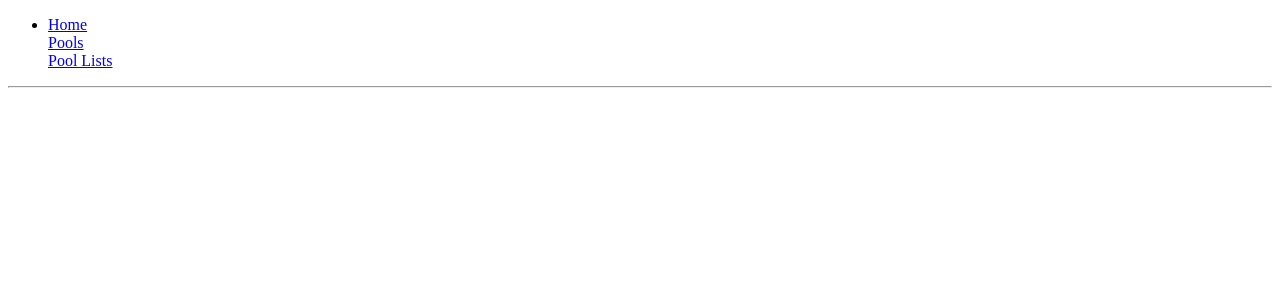
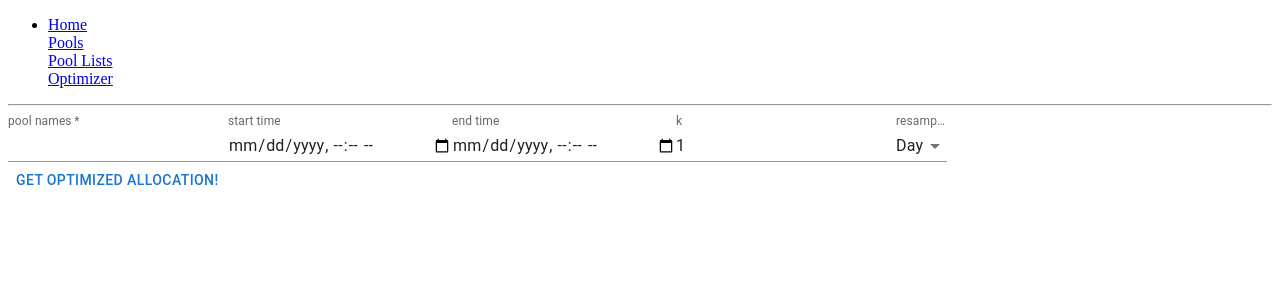
Before and after one commit to Jaxonwht/yield-optimizer, a React (Create React App) app in the folder client/: page /optimizer in a window 1280 px wide. Shown: the top 300 px of the page. Built offline with nearby package versions, Linux system fonts and the light colour scheme.

Commit message:
Add optimizer

```diff
--- a/client/package.json
+++ b/client/package.json
@@ -14,6 +14,7 @@
     "@types/react": "^17.0.39",
     "@types/react-dom": "^17.0.11",
     "axios": "^0.26.1",
+    "qs": "^6.10.3",
     "react": "^17.0.2",
     "react-dom": "^17.0.2",
     "react-router-dom": "^6.2.2",
--- a/client/src/AllRoutes.tsx
+++ b/client/src/AllRoutes.tsx
@@ -3,8 +3,8 @@ import { Routes, Route } from "react-router-dom";
 import Loading from "./components/Loading";
 import Pools from "./components/Pools";
 import PoolList from "./components/pool_list/PoolList";
-
-const Home = React.lazy(() => import("./components/Home"));
+import Optimizer from "./components/optimizer/Optimizer";
+import Home from "./components/Home";
 
 const Main = () => {
   return (
@@ -13,6 +13,7 @@ const Main = () => {
         <Route path="/home" element={<Home />} />
         <Route path="/pools" element={<Pools />} />
         <Route path="/pool-lists" element={<PoolList />} />
+        <Route path="/optimizer" element={<Optimizer />} />
       </Routes>
     </React.Suspense>
   );
--- a/client/src/App.tsx
+++ b/client/src/App.tsx
@@ -16,6 +16,8 @@ function App() {
           <Link to="/pools">Pools</Link>
           <br />
           <Link to="/pool-lists">Pool Lists</Link>
+          <br />
+          <Link to="/optimizer">Optimizer</Link>
         </li>
       </ul>
       <hr />
--- /dev/null
+++ b/client/src/components/common/ShrunkLabelTextField.tsx
@@ -0,0 +1,14 @@
+import { TextField, TextFieldProps } from "@mui/material";
+import * as React from "react";
+
+const ShrunkLabelTextField = (props: TextFieldProps) => {
+  const propsWithShrunkLabel = {
+    ...props,
+    InputLabelProps: {
+      shrink: true,
+    },
+  };
+  return <TextField {...propsWithShrunkLabel} />;
+};
+
+export default ShrunkLabelTextField;
--- /dev/null
+++ b/client/src/components/optimizer/Optimizer.tsx
@@ -0,0 +1,106 @@
+import * as React from "react";
+import ShrunkLabelTextField from "components/common/ShrunkLabelTextField";
+import { COMMON_RESAMPLING_INTERVALS } from "./commonResamplingIntervals";
+import { Button, MenuItem } from "@mui/material";
+import axios from "axios";
+import { splitCommaSeparatedString } from "utils/stringUtils";
+import qs from "qs";
+
+const Optimizer = () => {
+  const [textInputs, setTextInputs] = React.useState({
+    poolNames: "",
+    startTime: "",
+    endTime: "",
+    k: "1",
+    resamplingInterval: "D",
+  });
+  const [bestRatios, setBestRatios] = React.useState("");
+
+  const onTextInputChange = (event: React.ChangeEvent<HTMLInputElement>) => {
+    setTextInputs(prevTextInputs => ({
+      ...prevTextInputs,
+      [event.target.name]: event.target.value,
+    }));
+  };
+  const onClickSubmit = async () => {
+    try {
+      const response = await axios.get(
+        "/get-optimized-allocation-by-pool-names",
+        {
+          params: {
+            pool_names: splitCommaSeparatedString(textInputs.poolNames),
+            start_time: textInputs.startTime,
+            end_time: textInputs.endTime,
+            k: parseFloat(textInputs.k),
+            resampling_interval: textInputs.resamplingInterval,
+          },
+          paramsSerializer: params => qs.stringify(params),
+        }
+      );
+      setBestRatios(JSON.stringify(response.data));
+    } catch (error) {
+      console.error(error);
+    }
+  };
+  return (
+    <>
+      <ShrunkLabelTextField
+        id="pool-names"
+        label="pool names"
+        variant="standard"
+        name="poolNames"
+        value={textInputs.poolNames}
+        onChange={onTextInputChange}
+        required
+      />
+      <ShrunkLabelTextField
+        type="datetime-local"
+        id="start-time"
+        label="start time"
+        variant="standard"
+        name="startTime"
+        value={textInputs.startTime}
+        onChange={onTextInputChange}
+      />
+      <ShrunkLabelTextField
+        type="datetime-local"
+        id="end-time"
+        label="end time"
+        variant="standard"
+        name="endTime"
+        value={textInputs.endTime}
+        onChange={onTextInputChange}
+      />
+      <ShrunkLabelTextField
+        id="k"
+        label="k"
+        variant="standard"
+        name="k"
+        inputProps={{ inputMode: "decimal", pattern: "[0-9]*.[0-9]*" }}
+        value={textInputs.k}
+        onChange={onTextInputChange}
+      />
+      <ShrunkLabelTextField
+        id="resampling-interval"
+        label="resampling interval"
+        variant="standard"
+        name="resamplingInterval"
+        value={textInputs.resamplingInterval}
+        onChange={onTextInputChange}
+        select
+      >
+        {COMMON_RESAMPLING_INTERVALS.map(({ value, label }) => (
+          <MenuItem key={value} value={value}>
+            {label}
+          </MenuItem>
+        ))}
+      </ShrunkLabelTextField>
+      <br />
+      <Button onClick={onClickSubmit}>Get optimized allocation!</Button>
+      <br />
+      {bestRatios && <div>{bestRatios}</div>}
+    </>
+  );
+};
+
+export default Optimizer;
--- /dev/null
+++ b/client/src/components/optimizer/commonResamplingIntervals.ts
@@ -0,0 +1,6 @@
+export const COMMON_RESAMPLING_INTERVALS = [
+  ["W", "Week"],
+  ["D", "Day"],
+  ["H", "Hour"],
+  ["M", "Minute"],
+].map(([value, label]) => ({ value, label }));
--- a/client/src/components/pool_list/CancellableAdd.tsx
+++ b/client/src/components/pool_list/CancellableAdd.tsx
@@ -24,9 +24,11 @@ const CancellableAdd = ({ onSubmitOrCancel }: CancellableAddProps) => {
 
   const onClickSubmit = async () => {
     try {
-      await axios.put("add-pool-list", {
-        list_name: poolListName,
-        pool_list: poolNames && splitCommaSeparatedString(poolNames),
+      await axios.put("/add-pool-list", {
+        data: {
+          list_name: poolListName,
+          pool_list: splitCommaSeparatedString(poolNames),
+        },
       });
       finisher();
     } catch (error) {
```
Also changed, not shown: 1 other file (tests, documents, lock files or other folders).
